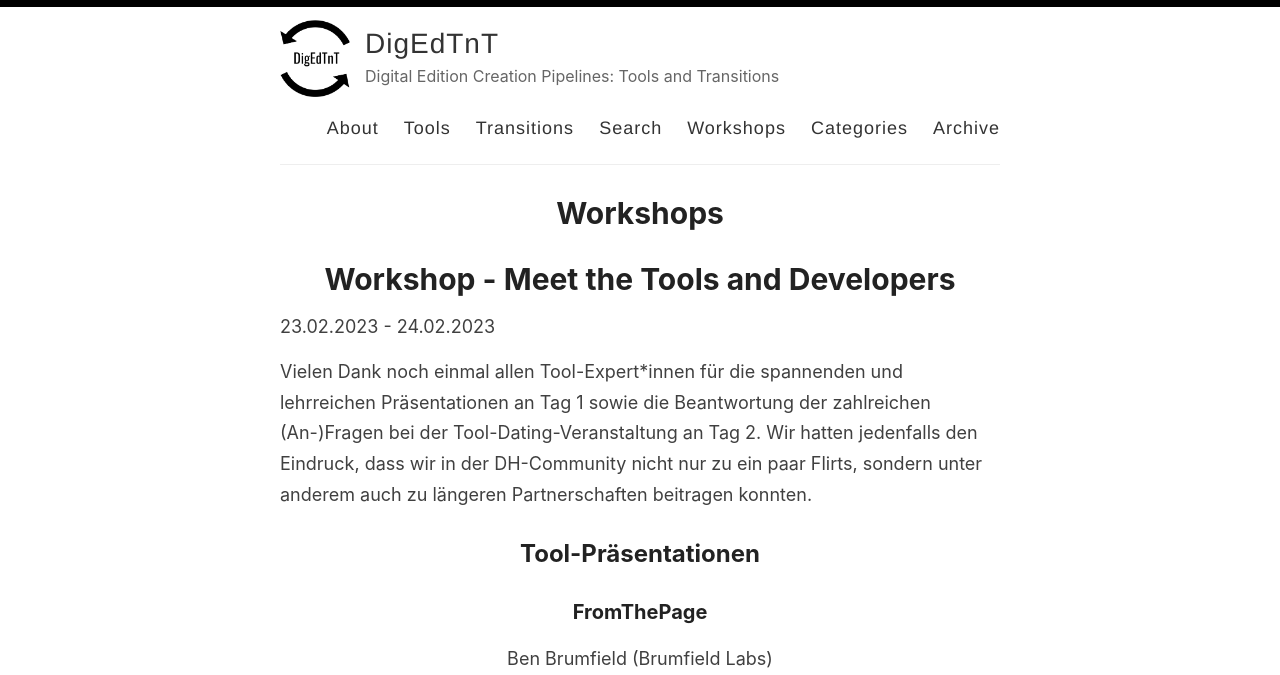
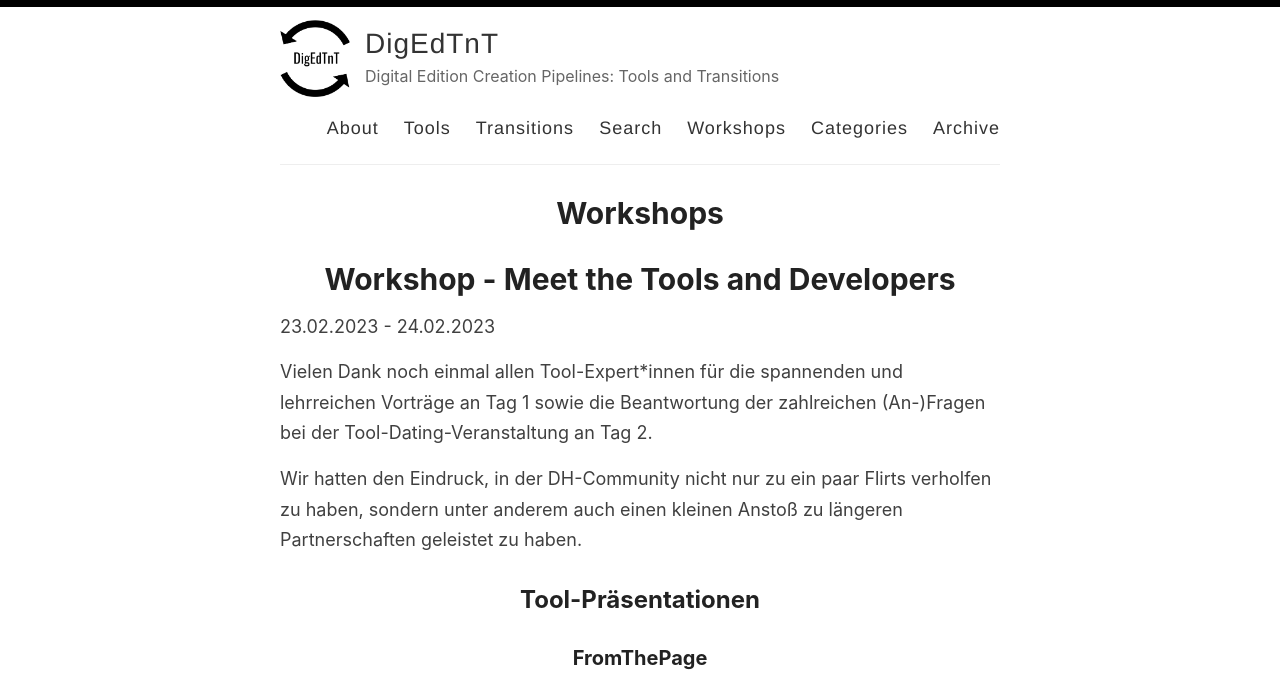
Before and after one commit to DigEdTnT/digedtnt.github.io, a Jekyll site: the page built from _pages/workshops.md, in a window 1280 px wide and 1400 px high. Shown: the top 675 px of the window. Built offline with Jekyll 4.4.1, drawn with Linux system fonts in a browser that asks for light colours; some of the changed text lies outside the part shown; grey boxes are pictures that could not be loaded.

Commit message:
Workshop Präsentationen

```diff
--- a/_pages/workshops.md
+++ b/_pages/workshops.md
@@ -7,30 +7,37 @@
 # Workshop - Meet the Tools and Developers
 23.02.2023 - 24.02.2023
 
-Vielen Dank noch einmal allen Tool-Expert*innen für die spannenden und lehrreichen Präsentationen an Tag 1 sowie die Beantwortung der zahlreichen (An-)Fragen bei der Tool-Dating-Veranstaltung an Tag 2.
-Wir hatten jedenfalls den Eindruck, dass wir in der DH-Community nicht nur zu ein paar Flirts, sondern unter anderem auch zu längeren Partnerschaften beitragen konnten.
+Vielen Dank noch einmal allen Tool-Expert*innen für die spannenden und lehrreichen Vorträge an Tag 1 sowie die Beantwortung der zahlreichen (An-)Fragen bei der Tool-Dating-Veranstaltung an Tag 2.
+
+Wir hatten den Eindruck, in der DH-Community nicht nur zu ein paar Flirts verholfen zu haben, sondern unter anderem auch einen kleinen Anstoß zu längeren Partnerschaften geleistet zu haben.
 
 ## Tool-Präsentationen
 
 ### FromThePage
 <div align="center">Ben Brumfield (Brumfield Labs)</div>
+<iframe src="../data/workshop/slides/FromThePage_Workshop_Graz_2023.pdf" width="100%"></iframe>
 
-<iframe src="https://github.com/DigEdTnT/digedtnt.github.io/blob/2a674d55ff8018f345cc538265e6c26242c5a246/data/workshop/slides/FromThePage_Workshop_Graz_2023.pdf" width="100%"></iframe>
+### Transkribus
+<div align="center">Matthias Sorg und Sebastian Colutto(READ-COOP)</div>
+<iframe src="../data/workshop/slides/Transkribus_Workshop_Graz_2023_full.pdf" width="100%"></iframe>
 
-### Transkribus - Matthias Sorg und Sebastian Colutto(READ-COOP)
+### LAKomp
+<div align="center">Jörg Ritter (Universität Halle-Wittenberg)</div>
+<iframe src="../data/workshop/slides/LAKomp_LERA_2023-J.W.Ritter-Graz.pdf" width="100%"></iframe>
 
-<iframe src="../data/workshop/slides/Transkribus_Workshop_Graz_2023_full.pdf"></iframe>
+### IIIF
+<div align="center">Glen Robson (IIIF Consortium)</div>
+<iframe src="../data/workshop/slides/iiif_digital_editions_feb_2023.pdf" width="100%"></iframe>
 
-### LAKomp - Jörg Ritter (Universität Halle-Wittenberg)
+### ediarum
+<div align="center">Nadine Arndt (TELOTA, Berlin-Brandenburgische Akademie der Wissenschaften)</div>
+<iframe src="../data/workshop/slides/ediarum_graz_narndt.pdf" width="100%"></iframe>
 
-
-### IIIF - Glen Robson (IIIF Consortium)
-
-
-### ediarum - Nadine Arndt (TELOTA, Berlin-Brandenburgische Akademie der Wissenschaften)
-
-### FairCopy - Nicholas Laiacona (Performant Software Solutions)
+### FairCopy
+<div align="center">Nicholas Laiacona (Performant Software Solutions)</div>
+<iframe src="../data/workshop/slides/FairCopy_DigEdTNT_Feb_2023.pdf" width="100%"></iframe>
 
 
 ### Keynote: “Tools für digitale Editionen als Helfer und Hürden: Wie nehmen wir die Werkzeuge in die Hand?”
-Vortragende: Ulrike Henny (Universität Rostock)
+<div align="center">Ulrike Henny (Universität Rostock)</div>
+<iframe src="../data/workshop/slides/Keynote_Vortrag_DigEdTnT" width="100%"></iframe>
```
Also changed, not shown: 2 other files.
